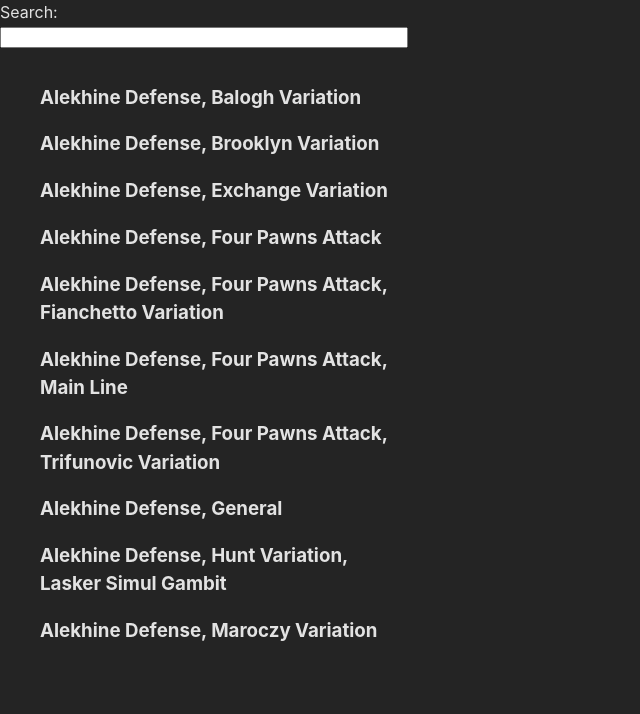
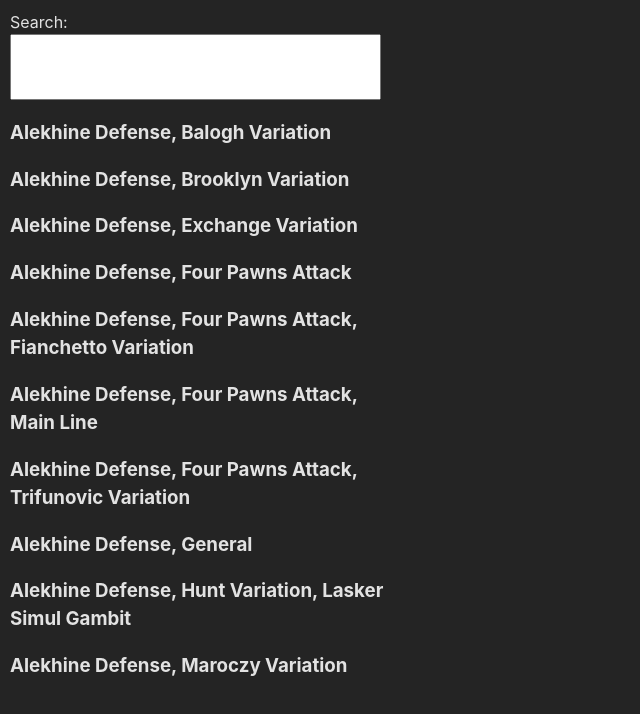
Before and after one commit to Zokky2e/chess-openings-visualization, a React (Vite) app: page / in a window 1280 px wide. Shown: the top 714 px of the page, without its empty margins (0-640 px from the left). Built offline with nearby package versions, Linux system fonts and the light colour scheme.

Commit message:
css fixes

```diff
--- a/package.json
+++ b/package.json
@@ -10,6 +10,7 @@
     "preview": "vite preview"
   },
   "dependencies": {
+    "d3": "^7.8.4",
     "react": "^18.2.0",
     "react-dom": "^18.2.0"
   },
--- a/src/App.css
+++ b/src/App.css
@@ -1,21 +1,31 @@
-
+.container {
+	display: grid;
+	grid-template-columns: 30% 65%;
+	gap: 5%;
+	padding: 10px;
+}
 
 .list-container {
 	max-width: 400px;
 	max-height: 600px;
 	overflow-y: scroll;
 }
-.filter{
-	display: grid;
-	grid-template-rows: 10% 90%;
+
+.filter {
+	display: flex;
+	flex-direction: column;
+
 }
-.filter input{
-	width: 100%;
+.filter input {
+	width: 96%;
+	height: 60px;
+	font-size: 36px;
+	max-width: 400px;
 }
-.container {
-	display: flex;
-	justify-content: flex-start;
-	column-gap: 60px;
+
+ul{
+	margin: 0;
+	padding: 0;
 }
 
 li {
--- a/src/App.tsx
+++ b/src/App.tsx
@@ -23,7 +23,8 @@ function App() {
 		<div className="container">
 			<div className="filter">
 				<div>
-					<label htmlFor="query">Search: </label>
+					<label htmlFor="query">Search:</label>
+					<br />
 					<input
 						id="query"
 						type="text"
@@ -39,7 +40,10 @@ function App() {
 							return (
 								<li
 									key={id}
-									onClick={() => setSelectedOpening(opening)}
+									onClick={() => {
+										console.log(opening);
+										setSelectedOpening(opening);
+									}}
 								>
 									<h3>{opening.opening_name}</h3>
 								</li>
```
Also changed, not shown: 1 other file (tests, documents, lock files or other folders).
